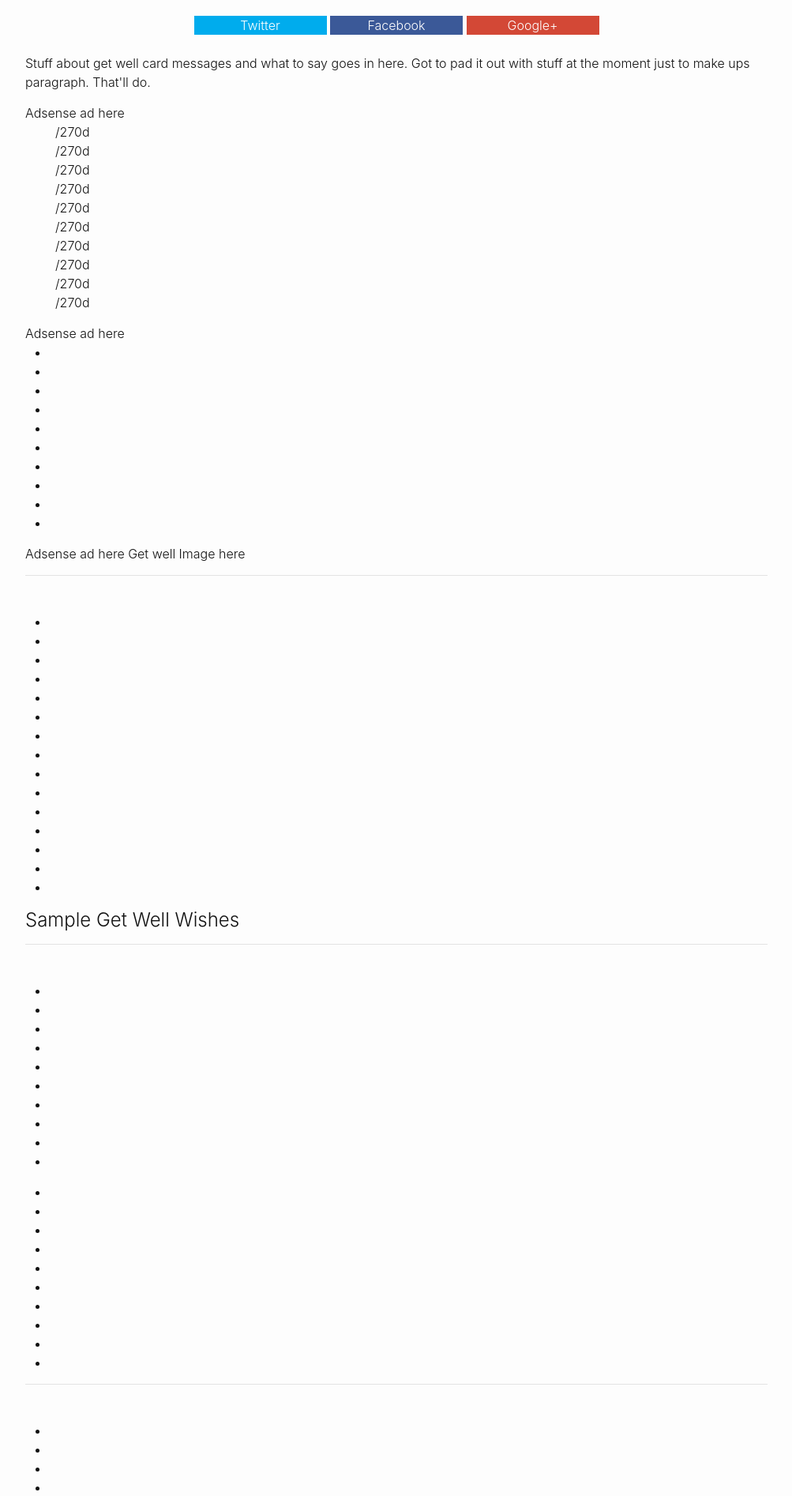
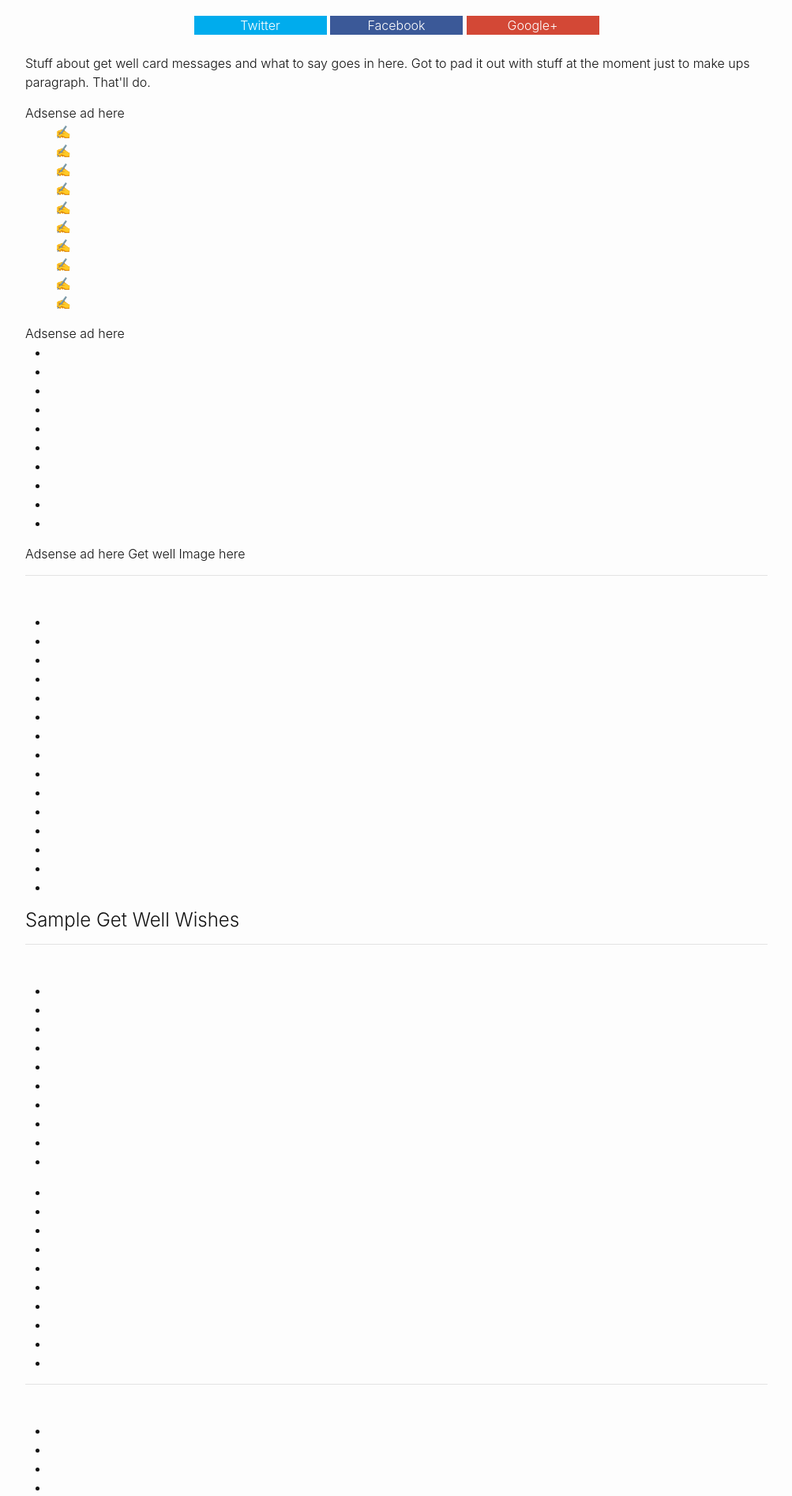
Before and after one commit to andyml123/andyml123.github.io, a Jekyll site: the page index2.html, which Jekyll copies as it is, in a window 1280 px wide. Shown: the part 326-2220 px from the top of the page at 79% size, without its empty margins (138-1141 px from the left). Built offline with Jekyll 4.4.1, drawn with Linux system fonts in a browser that asks for light colours.

Commit message:
Update _layout.scss

```diff
--- a/_sass/_layout.scss
+++ b/_sass/_layout.scss
@@ -437,5 +437,5 @@ ul.heart{
     }
 
 ul.heart li:before{
-content:'/270d'
+content:'\270d'
 }
```
